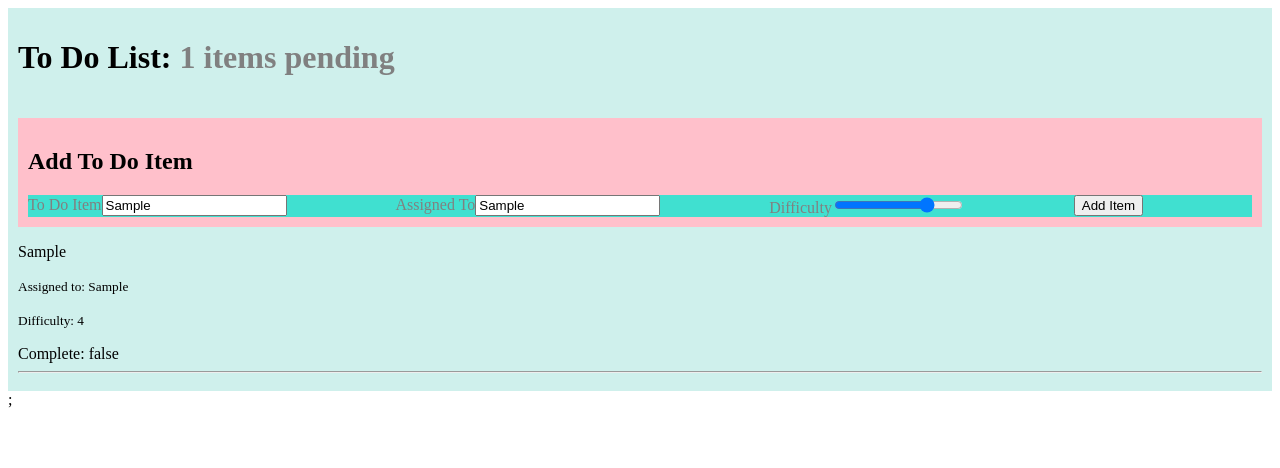
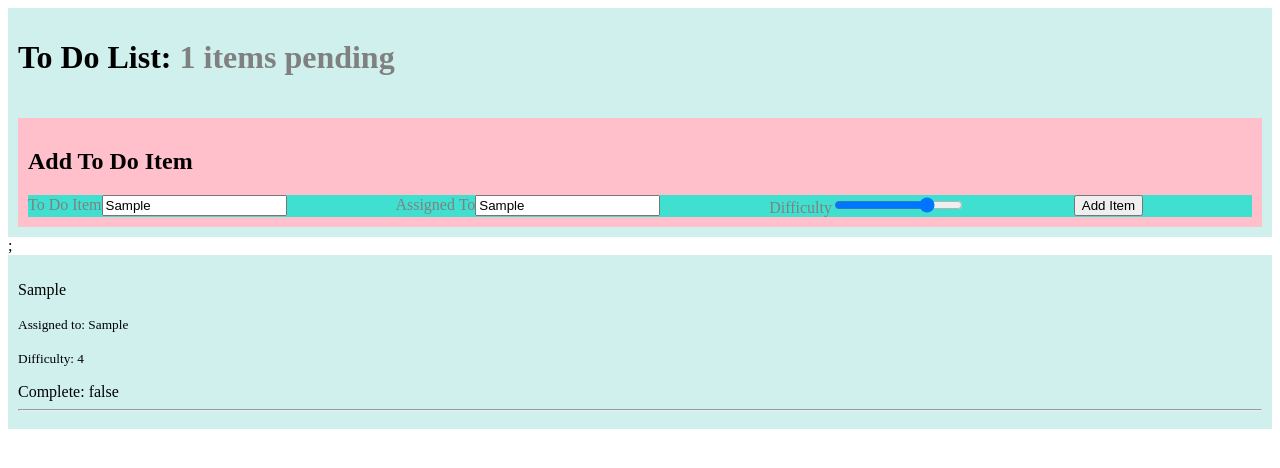
Before and after one commit to ezgi-c/todo-app, a React (Create React App) app: page / in a window 1280 px wide. Both pictures are taken after typing "Sample", "Sample" into the empty fields and a click on the button "Add Item". Shown: the top 468 px of the page. Built offline with nearby package versions, Linux system fonts and the light colour scheme.

Commit message:
completed items are hidden via updating item list state to not include completed tasks

```diff
--- a/src/App.jsx
+++ b/src/App.jsx
@@ -2,6 +2,8 @@ import "./App.scss";
 import React, { createContext, useEffect, useState } from "react";
 import { v4 as uuid } from "uuid";
 import Todo from "./Components/Todo";
+import List from "./Components/List"
+
 import useForm from "./hooks/form";
 
 export const UserContext = createContext("");
@@ -12,6 +14,11 @@ const App = () => {
   });
   const [list, setList] = useState([]);
   const [incomplete, setIncomplete] = useState([]);
+
+  //  - Display three items.
+ //  - Hide completed items using a boolean.
+ // - Define “difficulty” as a default sort word
+ // to optionally use in the stretch goal.
 
   const { handleChange, handleSubmit } = useForm(addItem, defaultValues);
 
@@ -28,9 +35,10 @@ const App = () => {
         item.complete = !item.complete;
       }
       return item;
+
     });
 
-    setList(items);
+    setList(items.filter(item => !item.complete));
   }
 
   useEffect(() => {
@@ -44,7 +52,8 @@ const App = () => {
 
   return (
     <UserContext.Provider value={{ list, setList, incomplete, setIncomplete, defaultValues }}>
-      <Todo handleChange={handleChange} handleSubmit={handleSubmit} toggleComplete={toggleComplete}/>;
+      <Todo handleChange={handleChange} handleSubmit={handleSubmit} />;
+      <List toggleComplete={toggleComplete}/>
     </UserContext.Provider>
   );
 };
--- a/src/App.scss
+++ b/src/App.scss
@@ -3,7 +3,7 @@
   --form-element-bg-color: pink;
 }
 
-.Todo {
+.Todo, .List {
  background-color:var(--form-bg-color);
  padding: 10px;
 
@@ -37,6 +37,10 @@ span{
     color:grey;
 }
 
+.List {
+
+}
+
 @media (min-width: 376px) {
   form {
     --columns: 2;
--- /dev/null
+++ b/src/Components/List/index.jsx
@@ -0,0 +1,29 @@
+import React, { useContext } from "react";
+import { UserContext } from "../../App";
+
+const List = (props) => {
+  const defaultUser = useContext(UserContext);
+
+  return (
+    <div className="List">
+      {defaultUser.list.map((item) => {
+        return (
+        <div key={item.id}>
+          <p>{item.text}</p>
+          <p>
+            <small>Assigned to: {item.assignee}</small>
+          </p>
+          <p>
+            <small>Difficulty: {item.difficulty}</small>
+          </p>
+          <div onClick={() => props.toggleComplete(item.id)}>
+            Complete: {item.complete.toString()}
+          </div>
+          <hr />
+        </div>
+      )})}
+    </div>
+  );
+};
+
+export default List;
--- a/src/Components/Todo/index.jsx
+++ b/src/Components/Todo/index.jsx
@@ -34,17 +34,6 @@ const Todo = (props) => {
           <button type="submit">Add Item</button>
         </label>
       </form>
-
-      {defaultUser.list.map(item => (
-        <div key={item.id}>
-          <p>{item.text}</p>
-          <p><small>Assigned to: {item.assignee}</small></p>
-          <p><small>Difficulty: {item.difficulty}</small></p>
-          <div onClick={() => props.toggleComplete(item.id)}>Complete: {item.complete.toString()}</div>
-          <hr />
-        </div>
-      ))}
-
     </div>
   );
 };
```
Also changed, not shown: 1 other file (tests, documents, lock files or other folders).
